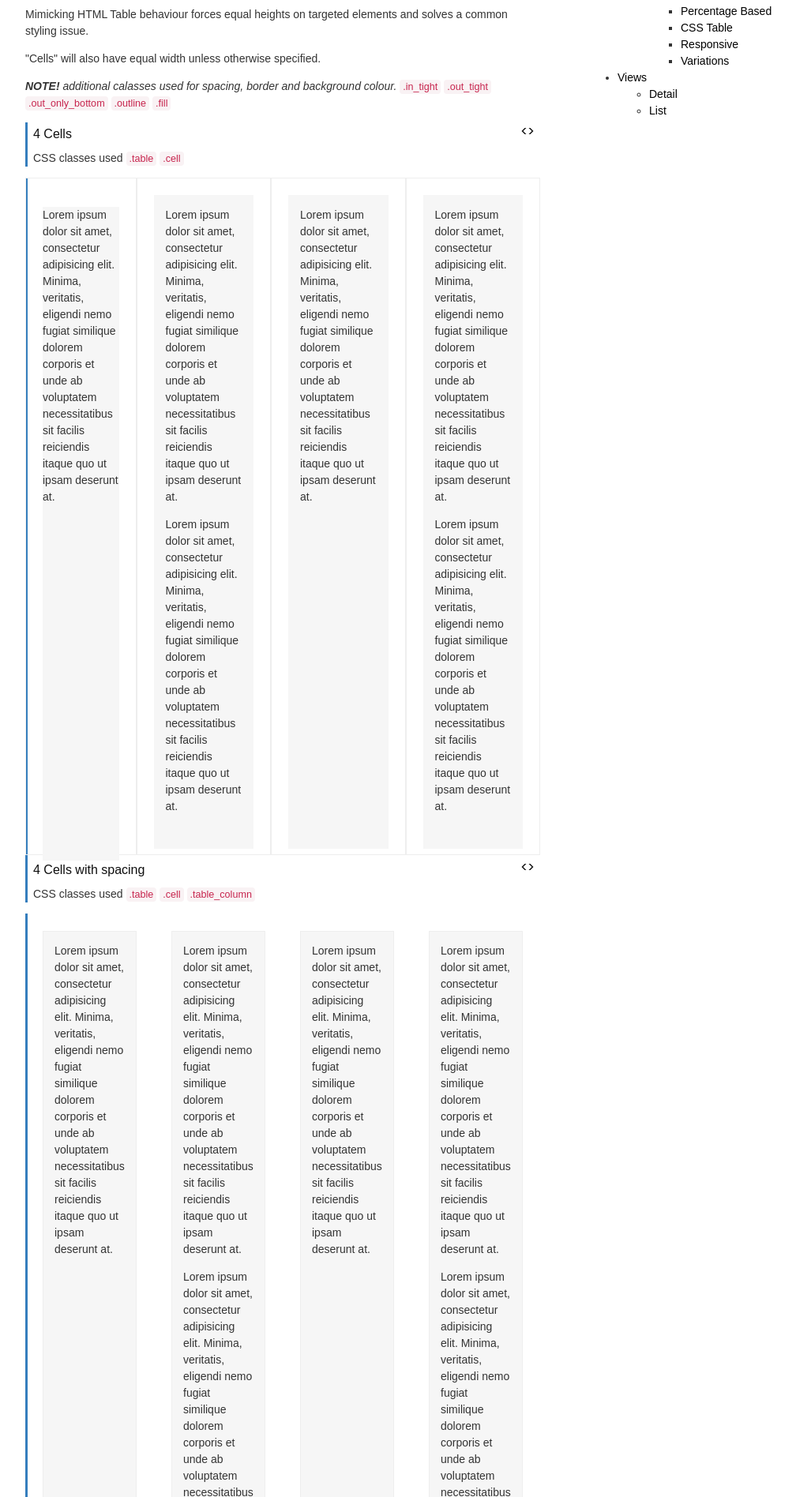
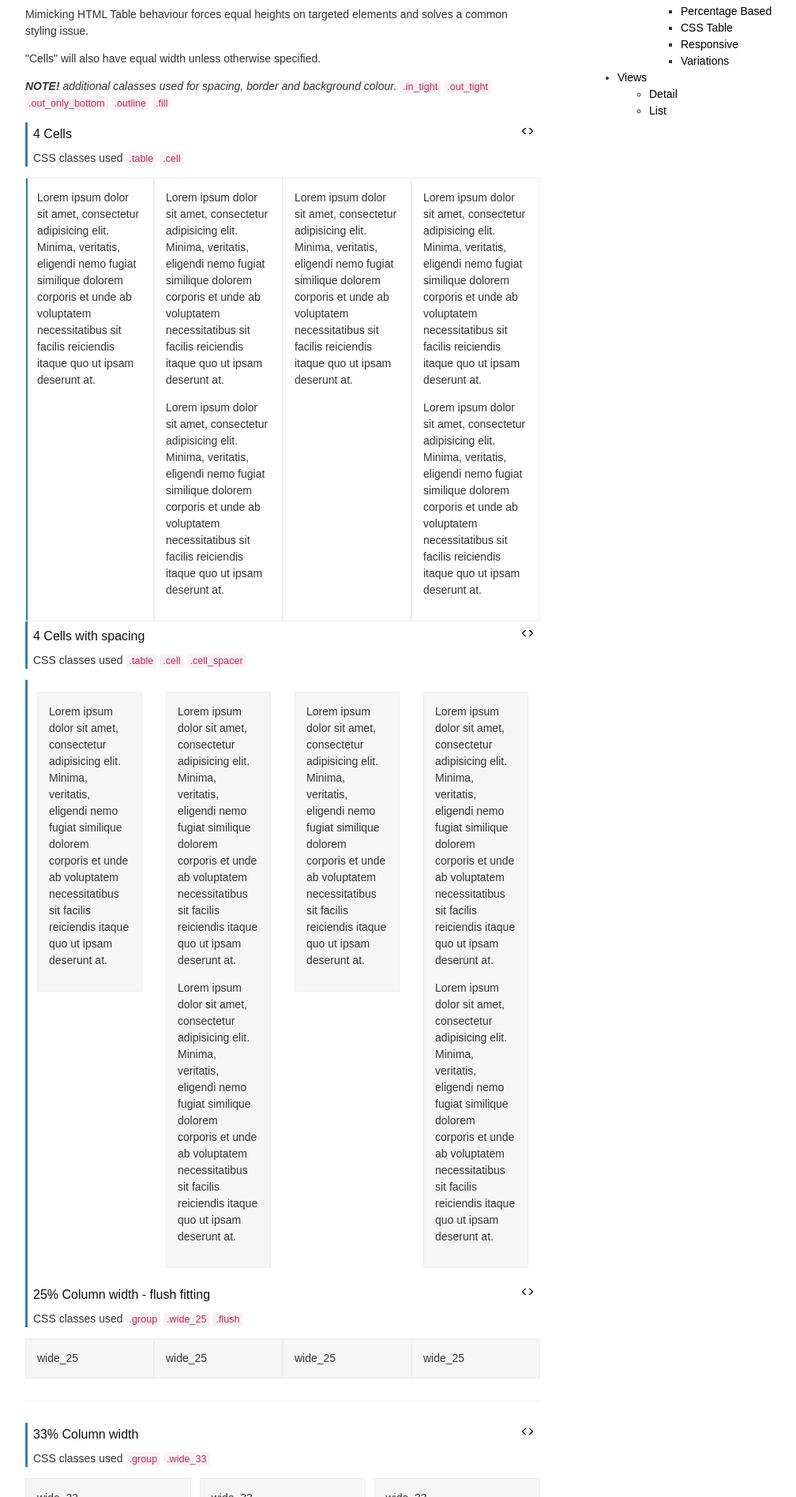
Before and after one commit to 2dpi/templates, a Jekyll site: the page built from www/elements/manual/layout/table.html, in a window 1280 px wide. Shown: the part 344-2240 px from the top of the page at 79% size, without its empty margins (110-1118 px from the left). Built offline with Jekyll 4.4.1, drawn with Linux system fonts in a browser that asks for light colours; some web fonts are replaced.

Commit message:
adding pages

```diff
--- a/www/css/content/grid.css
+++ b/www/css/content/grid.css
@@ -393,7 +393,7 @@
 {
 	display: table;
 }
-.table_column
+.cell_spacer
 {
 	height: 100%;
 }
--- a/www/elements/manual/layout/table.html
+++ b/www/elements/manual/layout/table.html
@@ -17,26 +17,19 @@ keywords: css3 grid
             <h4>4 Cells<i class="icon-embed float_right toggle"></i></h4>
             <p>CSS classes used <code>.table</code> <code>.cell</code></p>
           </div>
+
           <div class="toggle_hide out_tight out_only_bottom table wide_full">
             <div class="cell in_tight outline">
-              <div class="table_column out_tight fill">
               <p>Lorem ipsum dolor sit amet, consectetur adipisicing elit. Minima, veritatis, eligendi nemo fugiat similique dolorem corporis et unde ab voluptatem necessitatibus sit facilis reiciendis itaque quo ut ipsam deserunt at.</p>
-              </div>
             </div>
             <div class="cell in_tight outline">
-              <div class="table_column out_tight in_tight fill">
               <p>Lorem ipsum dolor sit amet, consectetur adipisicing elit. Minima, veritatis, eligendi nemo fugiat similique dolorem corporis et unde ab voluptatem necessitatibus sit facilis reiciendis itaque quo ut ipsam deserunt at.</p><p>Lorem ipsum dolor sit amet, consectetur adipisicing elit. Minima, veritatis, eligendi nemo fugiat similique dolorem corporis et unde ab voluptatem necessitatibus sit facilis reiciendis itaque quo ut ipsam deserunt at.</p>
-              </div>
             </div>
             <div class="cell in_tight outline">
-              <div class="table_column out_tight in_tight fill">
               <p>Lorem ipsum dolor sit amet, consectetur adipisicing elit. Minima, veritatis, eligendi nemo fugiat similique dolorem corporis et unde ab voluptatem necessitatibus sit facilis reiciendis itaque quo ut ipsam deserunt at.</p>
-              </div>
             </div>
             <div class="cell in_tight outline">
-              <div class="table_column out_tight in_tight fill">
               <p>Lorem ipsum dolor sit amet, consectetur adipisicing elit. Minima, veritatis, eligendi nemo fugiat similique dolorem corporis et unde ab voluptatem necessitatibus sit facilis reiciendis itaque quo ut ipsam deserunt at.</p><p>Lorem ipsum dolor sit amet, consectetur adipisicing elit. Minima, veritatis, eligendi nemo fugiat similique dolorem corporis et unde ab voluptatem necessitatibus sit facilis reiciendis itaque quo ut ipsam deserunt at.</p>
-              </div>
             </div>
           </div>
           <div class="toggle_show out_tight out_only_bottom in_tight fill">
@@ -50,26 +43,26 @@ keywords: css3 grid
           </div>
           <div class="callout">
             <h4>4 Cells with spacing<i class="icon-embed float_right toggle"></i></h4>
-            <p>CSS classes used <code>.table</code> <code>.cell</code> <code>.table_column</code></p>
+            <p>CSS classes used <code>.table</code> <code>.cell</code> <code>.cell_spacer</code></p>
           </div>
           <div class="toggle_hide out_tight out_only_bottom table wide_full">
             <div class="cell in_tight">
-              <div class="table_column outline out_tight in_tight fill">
+              <div class="cell_spacer outline out_tight in_tight fill">
               <p>Lorem ipsum dolor sit amet, consectetur adipisicing elit. Minima, veritatis, eligendi nemo fugiat similique dolorem corporis et unde ab voluptatem necessitatibus sit facilis reiciendis itaque quo ut ipsam deserunt at.</p>
               </div>
             </div>
             <div class="cell in_tight">
-              <div class="table_column outline out_tight in_tight fill">
+              <div class="cell_spacer outline out_tight in_tight fill">
               <p>Lorem ipsum dolor sit amet, consectetur adipisicing elit. Minima, veritatis, eligendi nemo fugiat similique dolorem corporis et unde ab voluptatem necessitatibus sit facilis reiciendis itaque quo ut ipsam deserunt at.</p><p>Lorem ipsum dolor sit amet, consectetur adipisicing elit. Minima, veritatis, eligendi nemo fugiat similique dolorem corporis et unde ab voluptatem necessitatibus sit facilis reiciendis itaque quo ut ipsam deserunt at.</p>
               </div>
             </div>
             <div class="cell in_tight">
-              <div class="table_column outline out_tight in_tight fill">
+              <div class="cell_spacer outline out_tight in_tight fill">
               <p>Lorem ipsum dolor sit amet, consectetur adipisicing elit. Minima, veritatis, eligendi nemo fugiat similique dolorem corporis et unde ab voluptatem necessitatibus sit facilis reiciendis itaque quo ut ipsam deserunt at.</p>
               </div>
             </div>
             <div class="cell in_tight">
-              <div class="table_column outline out_tight in_tight fill">
+              <div class="cell_spacer outline out_tight in_tight fill">
               <p>Lorem ipsum dolor sit amet, consectetur adipisicing elit. Minima, veritatis, eligendi nemo fugiat similique dolorem corporis et unde ab voluptatem necessitatibus sit facilis reiciendis itaque quo ut ipsam deserunt at.</p><p>Lorem ipsum dolor sit amet, consectetur adipisicing elit. Minima, veritatis, eligendi nemo fugiat similique dolorem corporis et unde ab voluptatem necessitatibus sit facilis reiciendis itaque quo ut ipsam deserunt at.</p>
               </div>
             </div>
```
